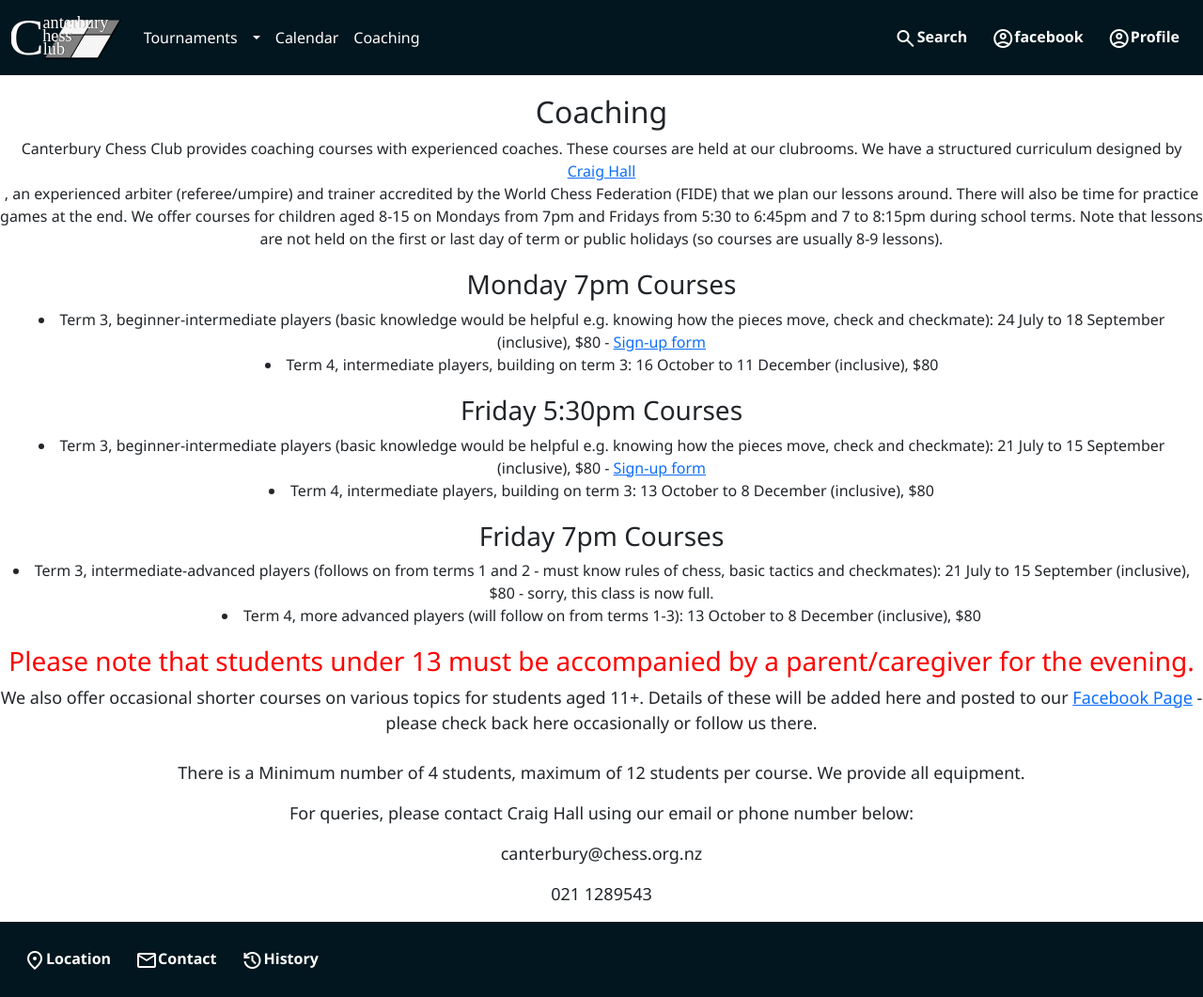
After one commit to Bailey-Moir/Canterbury-Chess-Club, a PHP site: page /php/coaching.php in a window 1280 px wide. The commit adds this page. Shown: the whole page at 94% size. Run offline with PHP 8.4, Linux system fonts and the light colour scheme.

Commit message:
Adding static content from the CCC website.

```diff
--- /dev/null
+++ b/php/coaching.php
@@ -0,0 +1,49 @@
+<!DOCTYPE html>
+<html lang="en">
+<head>
+	<?php include "header.php"; ?>
+	<title>Canterbury Chess Club</title>
+</head>
+<body>
+	<?php include "modules/navbar/navbar.php"; ?>
+	<div id="main">
+
+		<h2>Coaching</h2>
+
+		<div class="row justify-content-around">
+            Canterbury Chess Club provides coaching courses with experienced coaches. These courses are held at our clubrooms. We have a structured curriculum designed by <a href="https://ratings.fide.com/profile/4301030" style="none;">Craig Hall</a>, an experienced arbiter (referee/umpire) and trainer accredited by the World Chess Federation (FIDE) that we plan our lessons around. There will also be time for practice games at the end. We offer courses for children aged 8-15 on Mondays from 7pm and Fridays from 5:30 to 6:45pm and 7 to 8:15pm during school terms. Note that lessons are not held on the first or last day of term or public holidays (so courses are usually 8-9 lessons).
+        </div>
+
+        <div class="row justify-content-around">
+            <h3 style="padding-top: 20px;">Monday 7pm Courses</h3>
+            <li>Term 3, beginner-intermediate players (basic knowledge would be helpful e.g. knowing how the pieces move, check and checkmate): 24 July to 18 September (inclusive), $80 - <a href="https://docs.google.com/forms/d/e/1FAIpQLSenkm_kNhUBgOtwPHXM2SlRDTDF046iGaXu4smZNV8WgPfdgg/viewform">Sign-up form</a></li>
+            <li>Term 4, intermediate players, building on term 3: 16 October to 11 December (inclusive), $80</li>
+
+			<br>
+
+			<h3 style="padding-top: 20px;">Friday 5:30pm Courses</h3>
+			<li>Term 3, beginner-intermediate players (basic knowledge would be helpful e.g. knowing how the pieces move, check and checkmate): 21 July to 15 September (inclusive), $80 - <a href="https://docs.google.com/forms/d/e/1FAIpQLSenkm_kNhUBgOtwPHXM2SlRDTDF046iGaXu4smZNV8WgPfdgg/viewform">Sign-up form</a></li>
+			<li>Term 4, intermediate players, building on term 3: 13 October to 8 December (inclusive), $80</li>
+
+
+			<h3 style="padding-top: 20px;">Friday 7pm Courses</h3>
+			<li>Term 3, intermediate-advanced players (follows on from terms 1 and 2 - must know rules of chess, basic tactics and checkmates): 21 July to 15 September (inclusive), $80 - sorry, this class is now full.</li>
+			<li>Term 4, more advanced players (will follow on from terms 1-3): 13 October to 8 December (inclusive), $80</li>
+
+			<h3 style="color: red; padding-top: 20px;">Please note that students under 13 must be accompanied by a parent/caregiver for the evening.</h3>
+
+			<p style="padding-bottom: 10px;">We also offer occasional shorter courses on various topics for students aged 11+. Details of these will be added here and posted to our <a href="https://www.facebook.com/CanterburyChessClub/">Facebook Page</a> - please check back here occasionally or follow us there.</p>
+
+			<p> There is a Minimum number of 4 students, maximum of 12 students per course. We provide all equipment.</p>
+			<p>For queries, please contact Craig Hall using our email or phone number below:</p>
+			<p>canterbury@chess.org.nz</p>
+			<p>021 1289543</p>
+
+        </div>
+
+
+
+	</div>
+	<?php include "modules/footer/footer.php"; ?>
+</body>
+</html>
--- a/php/modules/footer/footer.php
+++ b/php/modules/footer/footer.php
@@ -14,7 +14,7 @@
                         <a href="/php/contact.php"><button class="btn text-white" type="submit"><span class="material-symbols-outlined align-middle">mail</span><b>Contact</b></button></a>
                     </li>
                     <li class="nav-item">
-                        <a href="/php/history.php"><button class="btn text-white" type="submit"><span class="material-symbols-outlined align-middle">history</span><b>History</b></button></a>
+                        <a href="/php/about.php"><button class="btn text-white" type="submit"><span class="material-symbols-outlined align-middle">history</span><b>History</b></button></a>
                     </li>
                 </ul>
             </div>
--- a/php/modules/navbar/navbar.php
+++ b/php/modules/navbar/navbar.php
@@ -26,6 +26,14 @@
                         <a class="dropdown-item" href="#">Something else here</a>
                     </div>
                 </li>
+
+                <li class="nav-item">
+                    <a class="nav-link active text-white" aria-current="page" href="/php/calendar.php">Calendar</a>
+                </li>
+
+                <li class="nav-item">
+                    <a class="nav-link active text-white" aria-current="page" href="/php/coaching.php">Coaching</a>
+                </li>
             </ul>
 
             <form class="d-flex" role="search">
```
Also changed, not shown: php/about.php (renamed from php/history.php, +21 -1 lines), php/calendar.php (added, +22 -0 lines), php/tournaments.php (+41 -3 lines).
